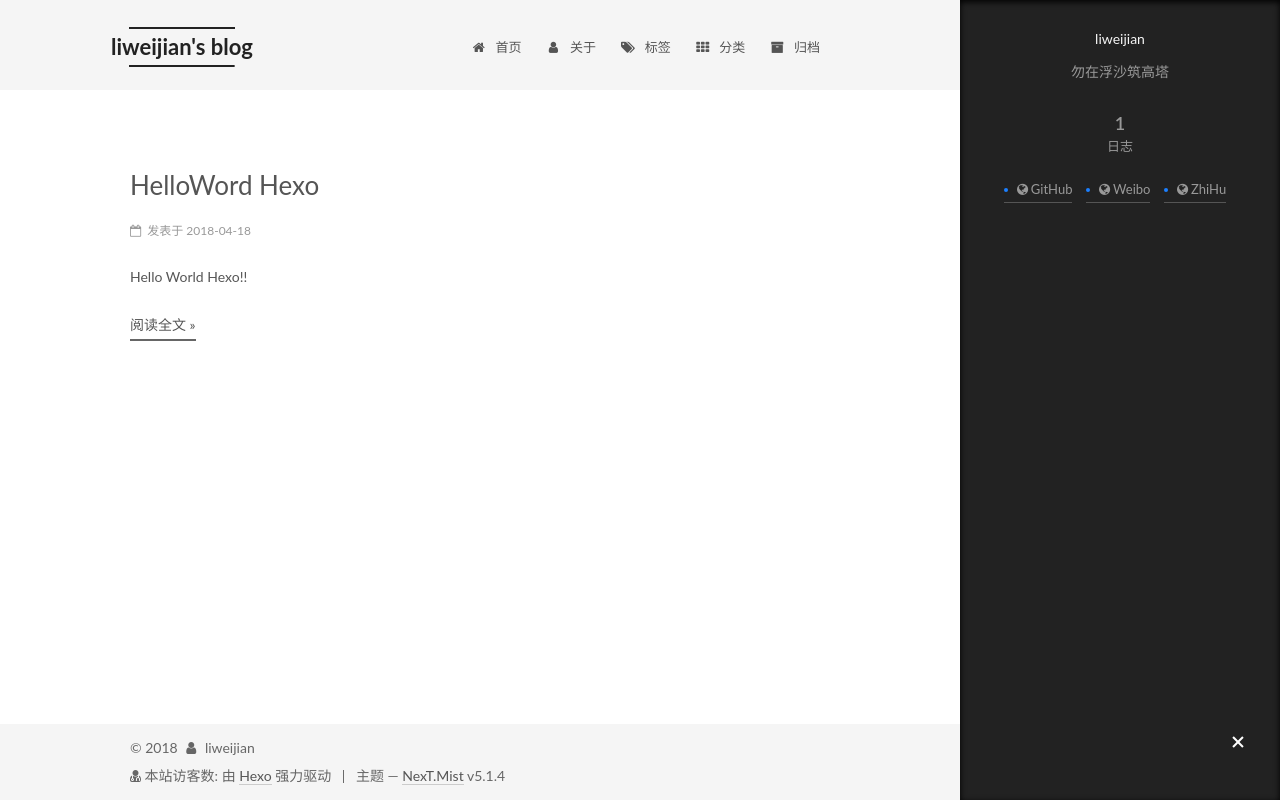
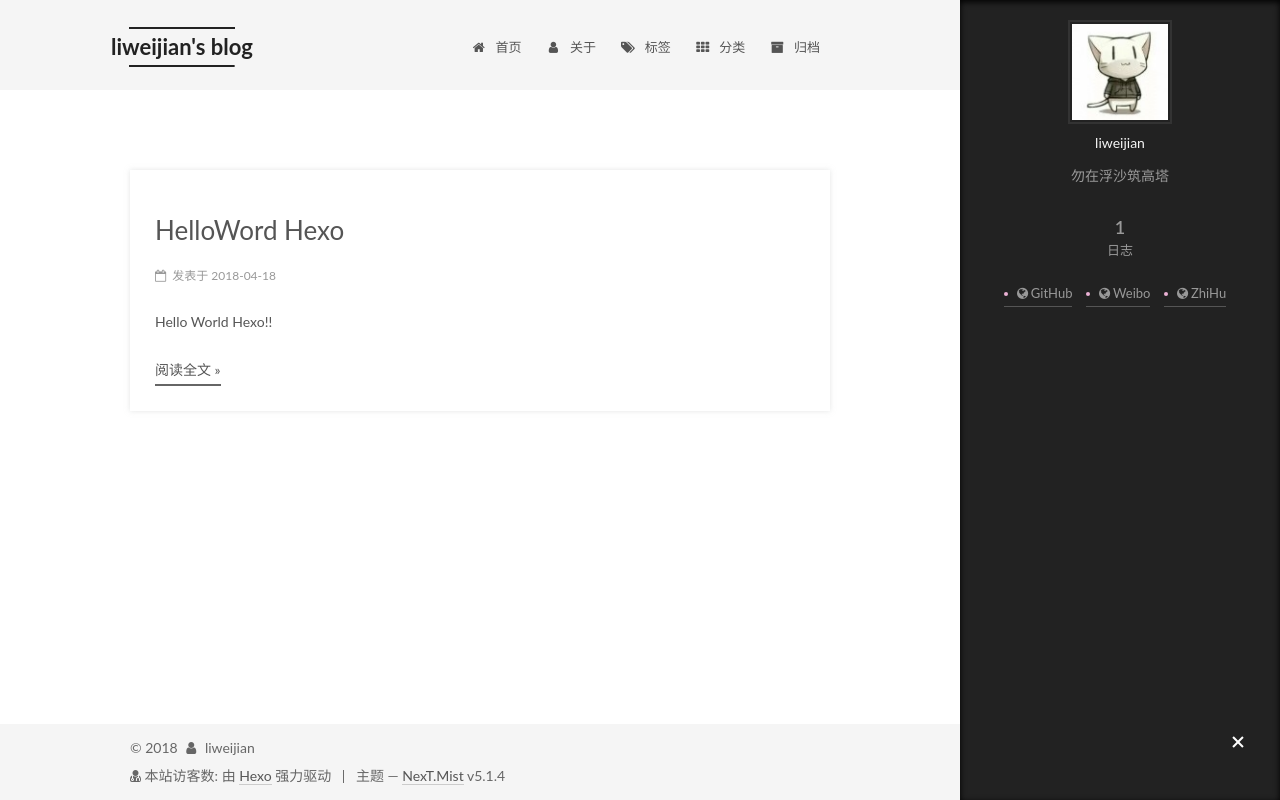
Before and after one commit to Li-Weijian/Li-Weijian.github.io, a plain HTML site: page index.html in a window 1280 px wide. Both pictures are taken after a click on the element 1238 px from the left and 743 px from the top of the page. Drawn offline with Linux system fonts and the light colour scheme; some packages are replaced by stand-ins of ours; a script that the page names is missing.

Commit message:
Site updated: 2018-04-18 22:19:17

```diff
--- a/css/main.css
+++ b/css/main.css
@@ -1822,7 +1822,7 @@ pre .javascript .function {
   width: 4px;
   height: 4px;
   border-radius: 50%;
-  background: #1b7fff;
+  background: #ebb1d5;
 }
 .links-of-blogroll {
   font-size: 13px;
@@ -2904,3 +2904,10 @@ hr {
     text-align: center;
   }
 }
+.post {
+  margin-top: 60px;
+  margin-bottom: 60px;
+  padding: 25px;
+  -webkit-box-shadow: 0 0 5px rgba(202,203,203,0.5);
+  -moz-box-shadow: 0 0 5px rgba(202,203,204,0.5);
+}
--- a/index.html
+++ b/index.html
@@ -268,7 +268,7 @@
     <span hidden itemprop="author" itemscope itemtype="http://schema.org/Person">
       <meta itemprop="name" content="liweijian">
       <meta itemprop="description" content="">
-      <meta itemprop="image" content="/images/avatar.gif">
+      <meta itemprop="image" content="/images/1519406033201.png">
     </span>
 
     <span hidden itemprop="publisher" itemscope itemtype="http://schema.org/Organization">
@@ -410,6 +410,10 @@
       <section class="site-overview-wrap sidebar-panel sidebar-panel-active">
         <div class="site-overview">
           <div class="site-author motion-element" itemprop="author" itemscope itemtype="http://schema.org/Person">
+
+              <img class="site-author-image" itemprop="image"
+                src="/images/1519406033201.png"
+                alt="liweijian" />
 
               <p class="site-author-name" itemprop="name">liweijian</p>
               <p class="site-description motion-element" itemprop="description">勿在浮沙筑高塔</p>
```
Also changed, not shown: 2018/04/18/HelloWord-Hexo/index.html (+5 -1 lines), archives/2018/04/index.html (+4 -0 lines), archives/2018/index.html (+4 -0 lines), archives/index.html (+4 -0 lines), categories/index.html (+4 -0 lines), tags/index.html (+4 -0 lines), images/1519406033201.png (added).
